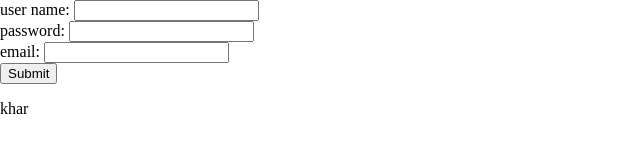
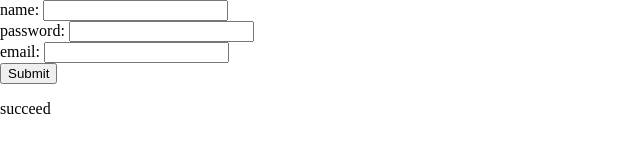
Before and after one commit to faridEsnaashari/boardBroadcaster, a React (Create React App) app: page /signup in a window 1280 px wide. Shown: the top 168 px of the page, without its empty margins (0-640 px from the left). Built offline with nearby package versions, Linux system fonts and the light colour scheme.

Commit message:
add base functionality of this page

```diff
--- a/src/pages/SignUp/SignUpPage/index.js
+++ b/src/pages/SignUp/SignUpPage/index.js
@@ -1,4 +1,6 @@
 import { isValidEmail, isValidPassword, isValidUseerName } from "../../../tools/validators";
+import { SUCCESS_CREATE_MSG, CONFILICT_ERR, INTERNAL_SERVER_ERR } from "../../../tools/statusCodes";
+import { APP_URL } from "../../../tools/config";
 import useRequestSender from "../../../hooks/useRequestSender";
 
 const SignUpPage = () => {
@@ -13,23 +15,48 @@ const SignUpPage = () => {
         return element.value;
     };
 
-    const registerTheUser = e => {
+    const registerTheUser = async (e) => {
         e.preventDefault();
-        const username = getElementValue("username");
+        const name = getElementValue("name");
         const password = getElementValue("password");
         const email = getElementValue("email");
 
-        if(!isValidUseerName(username) || !isValidPassword(password) || !isValidEmail(email)){
+        if(!isValidUseerName(name) || !isValidPassword(password) || !isValidEmail(email)){
             console.error("invalid data");
             return;
+        }
+
+        const userInformation = {
+            name,
+            password,
+            email,
+        };
+
+        try{
+            const result = await axios.post("/register", userInformation);
+
+            if(result.status === SUCCESS_CREATE_MSG){
+                window.location.href = `${ APP_URL }/signup/verification_sent`;
+            }
+        }
+        catch(err){
+            const { status } = err.response;
+
+            if(status === INTERNAL_SERVER_ERR){
+                console.error("internal server error happened");
+            }
+
+            if(status === CONFILICT_ERR){
+                console.error("there already is a user with this email");
+            }
         }
     };
 
     return (
         <>
             <form onSubmit={ registerTheUser }>
-                <label htmlFor="username">user name: </label>
-                <input type="text" name="username" id="username"/>
+                <label htmlFor="name">name: </label>
+                <input type="text" name="name" id="name"/>
                 <br/>
                 <label htmlFor="password">password: </label>
                 <input type="password" name="password" id="password"/>
@@ -39,7 +66,7 @@ const SignUpPage = () => {
                 <br/>
                 <input type="submit"/>
             </form>
-            <p>{ fetching ? "salam": "khar" }</p>
+            <p>{ fetching ? "wait": "succeed" }</p>
         </>
     );
 }
```
